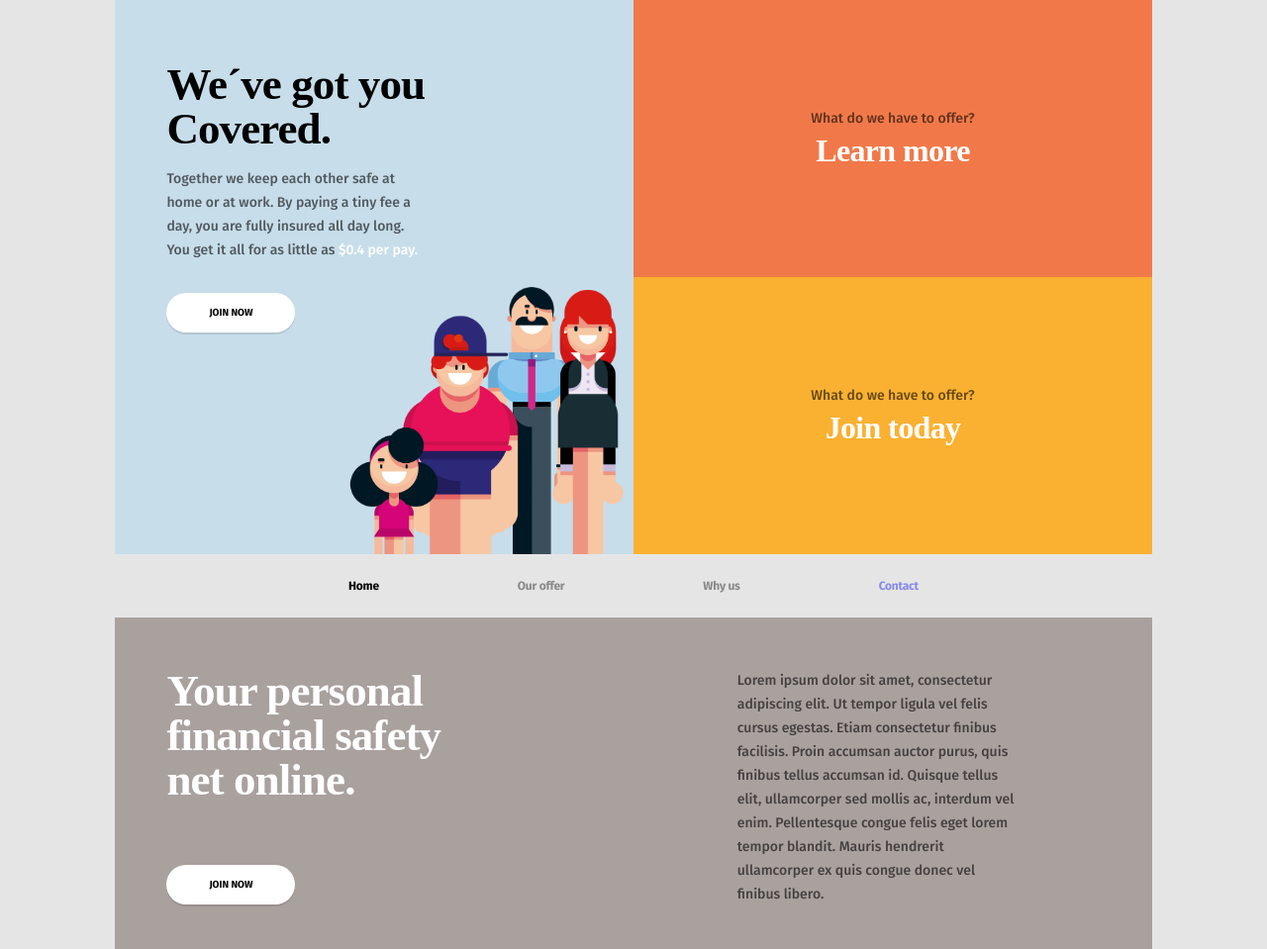
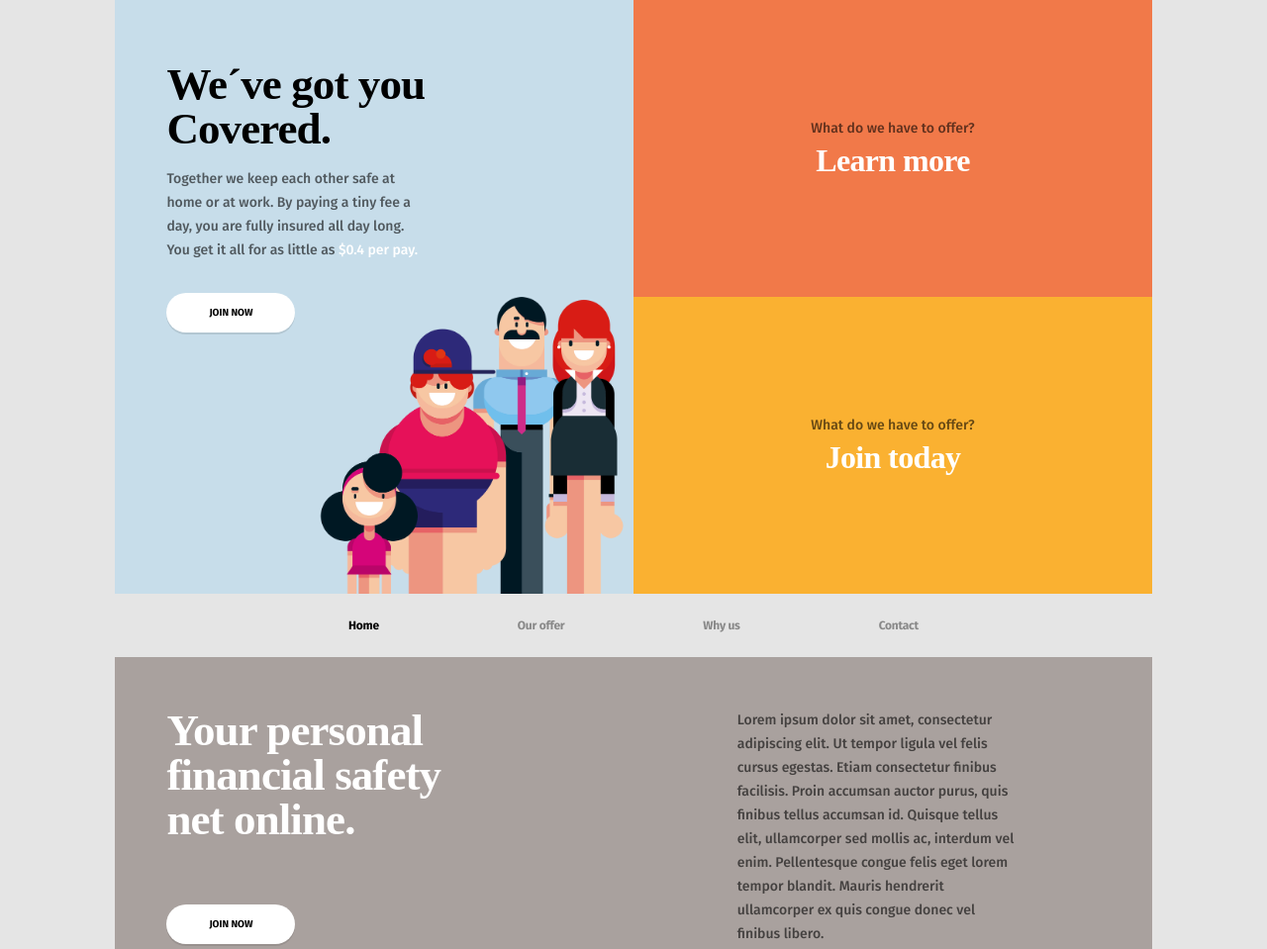
Before and after one commit to rominonix/Slutprojekt-HTML-CSS, a plain HTML site: page index.html in a window 1280 px wide. Shown: the top 959 px of the page at 99% size. Drawn offline with Linux system fonts and the light colour scheme; a web font is replaced by a local one.

Commit message:
Header heigth
Ändring storlek på header och bild med familjen

```diff
--- a/index.html
+++ b/index.html
@@ -23,7 +23,7 @@
                 </div>
                 <button class="button-header">Join now</button>
                 <div class="family-img">
-                    <img src="img/family.png" alt="Family illustration" width="280" height="270">
+                    <img src="img/family.png" alt="Family illustration" width="310" height="300">
                 </div>
             </section>
             <section class="item-right">
--- a/stylesheet.css
+++ b/stylesheet.css
@@ -156,11 +156,15 @@ a:visited {
     opacity: 0.4;
 }
 
+a:link {
+    color: #000;
+}
+
 /* --- header styles and element --- */
 
 .header-container {
     width: 131vh;
-    height: 70vh;
+    height: 75vh;
     display: grid;
     grid-template-columns: repeat(2,1fr);
 }
```
